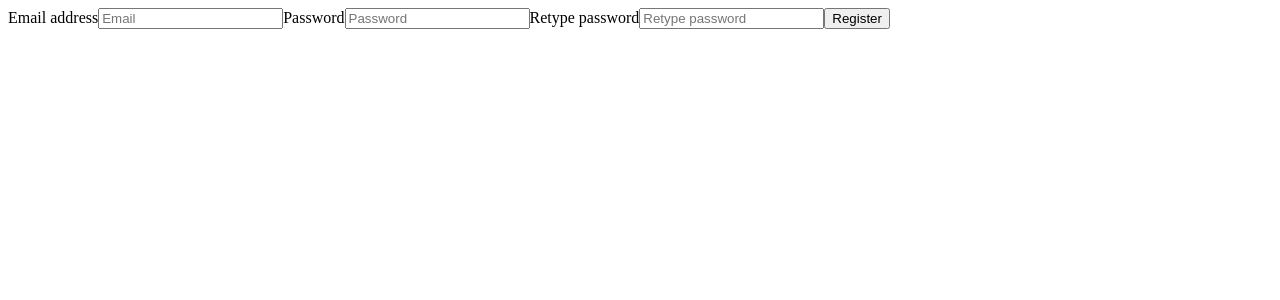
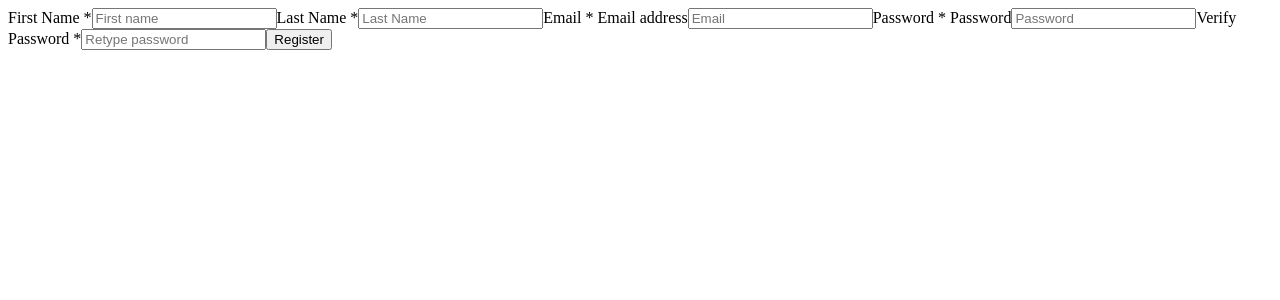
Before and after one commit to julialoy/application-tracker-app, a React (Create React App) app in the folder job_tracker_ui/: page /register in a window 1280 px wide. Shown: the top 300 px of the page. Built offline with nearby package versions, Linux system fonts and the light colour scheme.

Commit message:
Add files via upload

```diff
--- a/job_tracker_ui/src/pages/ContactPage.js
+++ b/job_tracker_ui/src/pages/ContactPage.js
@@ -9,41 +9,39 @@ export default ContactPage;
 function ContactPage() {
   const [contacts, setContacts] = useState([]);
   const [newContact, setNewContact] = useState({
-    name: '',
-    phone: '',
+    first_name: '',
+    last_name: '',
     email: '',
-    company: '',
+    company_id: '',
     notes: '',
   });
   const [editingContact, setEditingContact] = useState(null);
-
-
 
   const addContact = async (event) => {
     event.preventDefault();
     try {
         const response = await axios.post('/pages/contacts', newContact);
         setContacts([...contacts, response.data]);
-        setNewContact({ name: '', phone: '', email: '', company: '', notes: '' });
+        setNewContact({ first_name: '', last_name: '', email: '', company_id: '', notes: '' });
     } catch (error) {
         console.error(error);
     }
-};
+  };
 
-  const editContact = async (id, updatedContact) => {
+  const editContact = async (contact_id, updatedContact) => {
     try {
-      const response = await axios.put(`/pages/contacts/${id}`, updatedContact);
-      setContacts(contacts.map((contact) => (contact.id === id ? updatedContact : contact)));
+      const response = await axios.put(`/pages/contacts/${contact_id}`, updatedContact);
+      setContacts(contacts.map((contact) => (contact.contact_id === contact_id ? updatedContact : contact)));
       setEditingContact(null);
     } catch (error) {
       console.error(error);
     }
   };
 
-  const deleteContact = async (id) => {
+  const deleteContact = async (contact_id) => {
     try {
-      const response = await axios.delete(`/pages/contacts/${id}`);
-      setContacts(contacts.filter((contact) => contact.id !== id));
+      await axios.delete(`/pages/contacts/${contact_id}`);
+      setContacts(contacts.filter((contact) => contact.contact_id !== contact_id));
     } catch (error) {
       console.error(error);
     }};
@@ -68,16 +66,16 @@ function ContactPage() {
       <form onSubmit={addContact}>
         <input
           type="text"
-          placeholder="Name"
-          value={newContact.name}
-          onChange={(e) => setNewContact({ ...newContact, name: e.target.value })}
+          placeholder="First Name"
+          value={newContact.first_name}
+          onChange={(e) => setNewContact({ ...newContact, first_name: e.target.value })}
         />
 
         <input
           type="text"
-          placeholder="Phone"
-          value={newContact.phone}
-          onChange={(e) => setNewContact({ ...newContact, phone: e.target.value })}
+          placeholder="Last Name"
+          value={newContact.last_name}
+          onChange={(e) => setNewContact({ ...newContact, last_name: e.target.value })}
         />
 
         <input
@@ -89,9 +87,9 @@ function ContactPage() {
 
         <input
           type="text"
-          placeholder="Company"
-          value={newContact.company}
-          onChange={(e) => setNewContact({ ...newContact, company: e.target.value })}
+          placeholder="Company ID"
+          value={newContact.company_id}
+          onChange={(e) => setNewContact({ ...newContact, company_id: e.target.value })}
         />
 
         <input
@@ -107,32 +105,36 @@ function ContactPage() {
       {editingContact && (
         <form onSubmit={(e) => {
           e.preventDefault();
-          editContact(editingContact.id, editingContact);
+          editContact(editingContact.contact_id, editingContact);
         }}>
           <input
             type="text"
-            placeholder="Name"
-            value={editingContact.name}
-            onChange={(e) => setEditingContact({ ...editingContact, name: e.target.value })}
+            placeholder="First Name"
+            value={editingContact.first_name}
+            onChange={(e) => setEditingContact({ ...editingContact, first_name: e.target.value })}
           />
+
           <input
             type="text"
-            placeholder="Phone"
-            value={editingContact.phone}
-            onChange={(e) => setEditingContact({ ...editingContact, phone: e.target.value })}
+            placeholder="Last Name"
+            value={editingContact.last_name}
+            onChange={(e) => setEditingContact({ ...editingContact, last_name: e.target.value })}
           />
+
           <input
             type="text"
             placeholder="Email"
             value={editingContact.email}
             onChange={(e) => setEditingContact({ ...editingContact, email: e.target.value })}
           />
+
           <input
             type="text"
-            placeholder="Company"
-            value={editingContact.company}
-            onChange={(e) => setEditingContact({ ...editingContact, company: e.target.value })}
+            placeholder="Company ID"
+            value={editingContact.company_id}
+            onChange={(e) => setEditingContact({ ...editingContact, company_id: e.target.value })}
           />
+
           <input
             type="text"
             placeholder="Notes"
@@ -140,7 +142,6 @@ function ContactPage() {
             onChange={(e) => setEditingContact({ ...editingContact, notes: e.target.value })}
           />
 
-          {/* Add other fields here... */}
           <button type="submit">Save Changes</button>
           <button onClick={() => setEditingContact(null)}>Cancel</button>
         </form>
@@ -149,13 +150,13 @@ function ContactPage() {
       <ul>
       {contacts.map((contact, index) => (
         <li key={index}>
-          <p>Name: {contact.name}</p>
-          <p>Phone: {contact.phone}</p>
+          <p>First Name: {contact.first_name}</p>
+          <p>Last Name: {contact.last_name}</p>
           <p>Email: {contact.email}</p>
-          <p>Company: {contact.company}</p>
+          <p>Company ID: {contact.company_id}</p>
           <p>Notes: {contact.notes}</p>
           <button onClick={() => setEditingContact(contact)}>Edit</button>
-          <button onClick={() => deleteContact(contact.id)}>Delete</button>
+          <button onClick={() => deleteContact(contact.contact_id)}>Delete</button>
         </li>
       ))}
     </ul>
--- a/job_tracker_ui/src/pages/JobPage.js
+++ b/job_tracker_ui/src/pages/JobPage.js
@@ -5,11 +5,12 @@ import Navbar from '../components/navbar/Navbar';
 function JobPage() {
     const [jobs, setJobs] = useState([]);
     const [newJob, setNewJob] = useState({
-        title: '',
-        company: '',
+        job_title: '',
+        company_id: '',
         location: '',
         status: '',
-        skills: '',
+        date_applied: '',
+        notes: '',
     });
     const [editingJob, setEditingJob] = useState(null);
 
@@ -32,32 +33,32 @@ function JobPage() {
                 // add the newly created job to the jobs list
                 setJobs([...jobs, response.data]);
                 // reset newJob state
-                setNewJob({ title: '', company: '', location: '', status: '', skills: '' });
+                setNewJob({ job_title: '', company_id: '', location: '', status: '', date_applied: '', notes: '' });
             })
             .catch(error => {
                 console.error(error);
             });
     };
 
-    const deleteJob = (id) => {
+    const deleteJob = (job_id) => {
         // delete request to delete a job
-        axios.delete(`/jobs/${id}`)
+        axios.delete(`/jobs/${job_id}`)
             .then(response => {
                 // remove the deleted job from the jobs list
-                setJobs(jobs.filter((job) => job.id !== id));
+                setJobs(jobs.filter((job) => job.job_id !== job_id));
             })
             .catch(error => {
                 console.error(error);
             });
     };
 
-    const updateJob = (event, id) => {
+    const updateJob = (event, job_id) => {
         event.preventDefault();
         // put request to update a job
-        axios.put(`/jobs/${id}`, editingJob)
+        axios.put(`/jobs/${job_id}`, editingJob)
             .then(response => {
                 // update the updated job in the jobs list
-                setJobs(jobs.map(job => job.id === id ? editingJob : job));
+                setJobs(jobs.map(job => job.job_id === job_id ? editingJob : job));
                 // reset editingJob state
                 setEditingJob(null);
             })
@@ -91,7 +92,6 @@ function JobPage() {
                 <input type="text" value={newJob.skills} onChange={e => setNewJob({ ...newJob, skills: e.target.value })} placeholder="Skills" />
                 <input type="date" value={newJob.date} onChange={e => setNewJob({ ...newJob, date: e.target.value })} placeholder="Date" />
                 <input type="text" value={newJob.notes} onChange={e => setNewJob({ ...newJob, notes: e.target.value })} placeholder="Notes" />
-                <button type="submit">Create Job</button>
                 <button type="submit">Create Job</button>
             </form>
             {/* list of jobs */}
--- a/job_tracker_ui/src/pages/RegisterPage.js
+++ b/job_tracker_ui/src/pages/RegisterPage.js
@@ -6,6 +6,8 @@ export const RegisterPage = () => {
     const [email, setEmail] = useState('');
     const [pword, setPword] = useState('');
     const [pwordConfirm, setPwordConfirm] = useState('');
+    const [firstName, setFirstName] = useState('');
+    const [lastName, setLastName] = useState('');
 
     const navigate = useNavigate();
 
@@ -13,11 +15,13 @@ export const RegisterPage = () => {
         setEmail('');
         setPword('');
         setPwordConfirm('');
+        setFirstName('');
+        setLastName('');
     }
 
     const registerUser = async (evt) => {
         evt.preventDefault();
-        const newUser = {email, pword, pwordConfirm};
+        const newUser = {email, pword, pwordConfirm, firstName, lastName};
         const response = await fetch('/register', {
             method: 'POST',
             body: JSON.stringify(newUser),
@@ -28,6 +32,9 @@ export const RegisterPage = () => {
         if (response.status === 201) {
             alert("Registration successful");
             navigate('/');
+        } else if  (response.status === 400){
+            alert("One or more of the fields were invalid or an account with that email already exists");
+            resetRegForm();
         } else {
             alert("Error encountered during registration. Try again.");
             resetRegForm();
@@ -36,8 +43,34 @@ export const RegisterPage = () => {
 
     return (
         <div>
-            <form id="regForm">
+            <form onSubmit={registerUser}>
+                <label htmlFor="userFirstName">
+                    First Name *
+                </label>
+                <input
+                    id="userFirstName"
+                    type="text"
+                    name="lastName"
+                    placeholder="First name"
+                    value={firstName}
+                    onChange={evt => setFirstName(evt.target.value)}
+                    required
+                />
+                <label htmlFor="userLastName">
+                    Last Name *
+                </label>
+
+                <input
+                    id="userLastName"
+                    type="text"
+                    name="firstName"
+                    placeholder="Last Name"
+                    value={lastName}
+                    onChange={evt => setLastName(evt.target.value)}
+                    required
+                />
                 <label htmlFor="userEmail">
+                    Email *
                     Email address
                 </label>
                 <input
@@ -50,6 +83,7 @@ export const RegisterPage = () => {
                     required
                 />
                 <label htmlFor="userPassword">
+                    Password *
                     Password
                 </label>
                 <input
@@ -62,7 +96,7 @@ export const RegisterPage = () => {
                     required
                 />
                 <label htmlFor="passConfirm">
-                    Retype password
+                    Verify Password *
                 </label>
                 <input
                     id="passConfirm"
```
